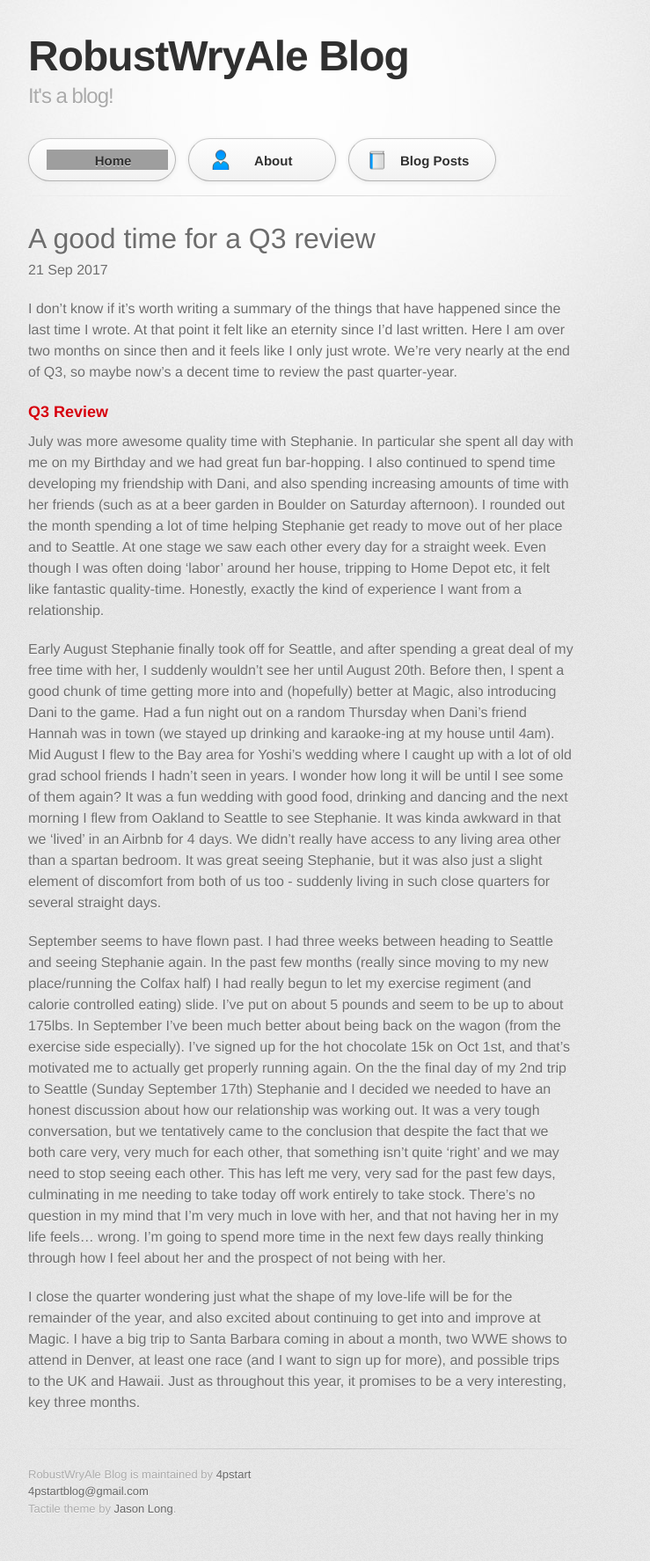
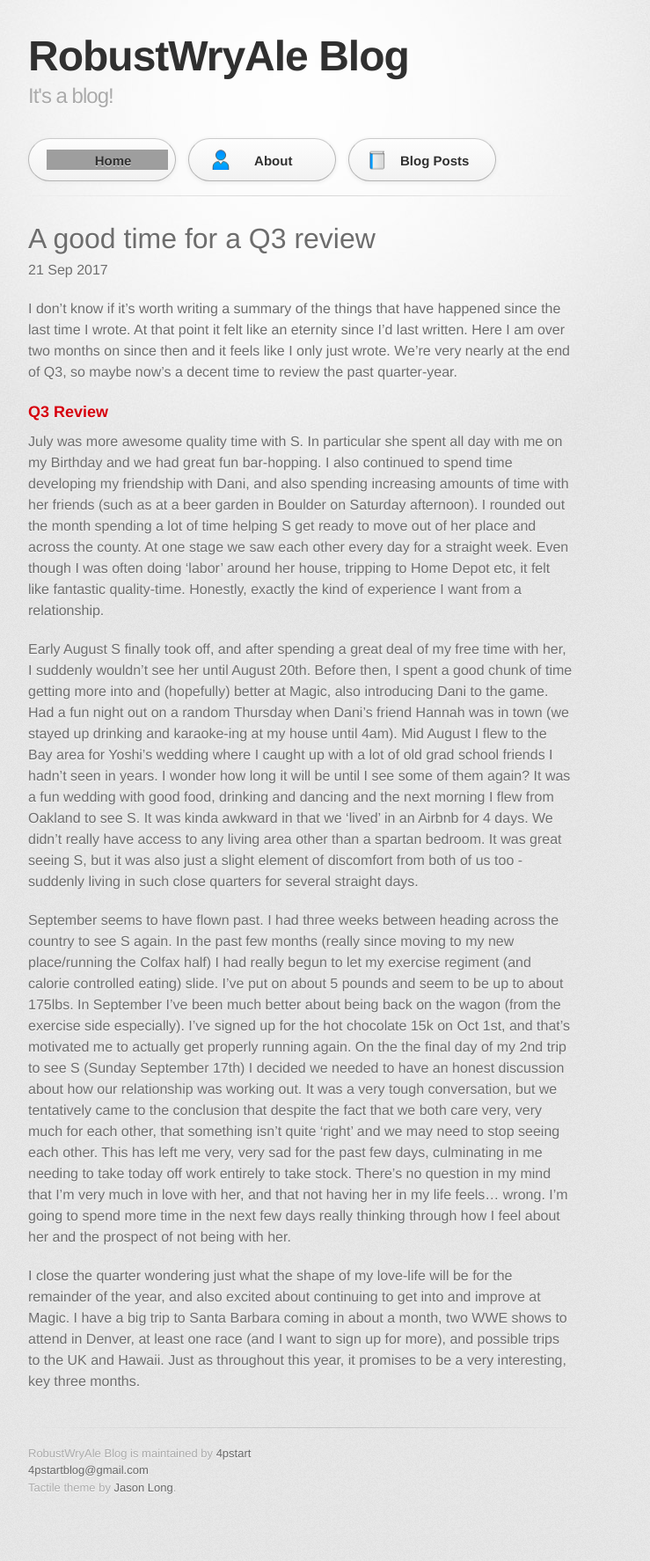
Before and after one commit to 4pstart/robustwryale, a Jekyll site: the page built from _posts/2017-09-21-two-eventful-months.md, in a window 1280 px wide. Shown: the whole page at 88% size, without its empty margins (298-1037 px from the left). Built offline with Jekyll 4.4.1, drawn with Linux system fonts in a browser that asks for light colours; some web fonts are replaced; after the commit the page ends 1750 px from its top, so only the background shows below that; grey boxes are pictures that could not be loaded.

Commit message:
Update 2017-09-21-two-eventful-months.md

```diff
--- a/_posts/2017-09-21-two-eventful-months.md
+++ b/_posts/2017-09-21-two-eventful-months.md
@@ -8,10 +8,10 @@ I don't know if it's worth writing a summary of the things that have happened si
 
 ### Q3 Review
 
-July was more awesome quality time with Stephanie. In particular she spent all day with me on my Birthday and we had great fun bar-hopping. I also continued to spend time developing my friendship with Dani, and also spending increasing amounts of time with her friends (such as at a beer garden in Boulder on Saturday afternoon). I rounded out the month spending a lot of time helping Stephanie get ready to move out of her place and to Seattle. At one stage we saw each other every day for a straight week. Even though I was often doing 'labor' around her house, tripping to Home Depot etc, it felt like fantastic quality-time. Honestly, exactly the kind of experience I want from a relationship.
+July was more awesome quality time with S. In particular she spent all day with me on my Birthday and we had great fun bar-hopping. I also continued to spend time developing my friendship with Dani, and also spending increasing amounts of time with her friends (such as at a beer garden in Boulder on Saturday afternoon). I rounded out the month spending a lot of time helping S get ready to move out of her place and across the county. At one stage we saw each other every day for a straight week. Even though I was often doing 'labor' around her house, tripping to Home Depot etc, it felt like fantastic quality-time. Honestly, exactly the kind of experience I want from a relationship.
 
-Early August Stephanie finally took off for Seattle, and after spending a great deal of my free time with her, I suddenly wouldn't see her until August 20th. Before then, I spent a good chunk of time getting more into and (hopefully) better at Magic, also introducing Dani to the game. Had a fun night out on a random Thursday when Dani's friend Hannah was in town (we stayed up drinking and karaoke-ing at my house until 4am). Mid August I flew to the Bay area for Yoshi's wedding where I caught up with a lot of old grad school friends I hadn't seen in years. I wonder how long it will be until I see some of them again? It was a fun wedding with good food, drinking and dancing and the next morning I flew from Oakland to Seattle to see Stephanie. It was kinda awkward in that we 'lived' in an Airbnb for 4 days. We didn't really have access to any living area other than a spartan bedroom. It was great seeing Stephanie, but it was also just a slight element of discomfort from both of us too - suddenly living in such close quarters for several straight days.
+Early August S finally took off, and after spending a great deal of my free time with her, I suddenly wouldn't see her until August 20th. Before then, I spent a good chunk of time getting more into and (hopefully) better at Magic, also introducing Dani to the game. Had a fun night out on a random Thursday when Dani's friend Hannah was in town (we stayed up drinking and karaoke-ing at my house until 4am). Mid August I flew to the Bay area for Yoshi's wedding where I caught up with a lot of old grad school friends I hadn't seen in years. I wonder how long it will be until I see some of them again? It was a fun wedding with good food, drinking and dancing and the next morning I flew from Oakland to see S. It was kinda awkward in that we 'lived' in an Airbnb for 4 days. We didn't really have access to any living area other than a spartan bedroom. It was great seeing S, but it was also just a slight element of discomfort from both of us too - suddenly living in such close quarters for several straight days.
 
-September seems to have flown past. I had three weeks between heading to Seattle and seeing Stephanie again. In the past few months (really since moving to my new place/running the Colfax half) I had really begun to let my exercise regiment (and calorie controlled eating) slide. I've put on about 5 pounds and seem to be up to about 175lbs. In September I've been much better about being back on the wagon (from the exercise side especially). I've signed up for the hot chocolate 15k on Oct 1st, and that's motivated me to actually get properly running again. On the the final day of my 2nd trip to Seattle (Sunday September 17th) Stephanie and I decided we needed to have an honest discussion about how our relationship was working out. It was a very tough conversation, but we tentatively came to the conclusion that despite the fact that we both care very, very much for each other, that something isn't quite 'right' and we may need to stop seeing each other. This has left me very, very sad for the past few days, culminating in me needing to take today off work entirely to take stock. There's no question in my mind that I'm very much in love with her, and that not having her in my life feels... wrong. I'm going to spend more time in the next few days really thinking through how I feel about her and the prospect of not being with her.
+September seems to have flown past. I had three weeks between heading across the country to see S again. In the past few months (really since moving to my new place/running the Colfax half) I had really begun to let my exercise regiment (and calorie controlled eating) slide. I've put on about 5 pounds and seem to be up to about 175lbs. In September I've been much better about being back on the wagon (from the exercise side especially). I've signed up for the hot chocolate 15k on Oct 1st, and that's motivated me to actually get properly running again. On the the final day of my 2nd trip to see S (Sunday September 17th) I decided we needed to have an honest discussion about how our relationship was working out. It was a very tough conversation, but we tentatively came to the conclusion that despite the fact that we both care very, very much for each other, that something isn't quite 'right' and we may need to stop seeing each other. This has left me very, very sad for the past few days, culminating in me needing to take today off work entirely to take stock. There's no question in my mind that I'm very much in love with her, and that not having her in my life feels... wrong. I'm going to spend more time in the next few days really thinking through how I feel about her and the prospect of not being with her.
 
 I close the quarter wondering just what the shape of my love-life will be for the remainder of the year, and also excited about continuing to get into and improve at Magic. I have a big trip to Santa Barbara coming in about a month, two WWE shows to attend in Denver, at least one race (and I want to sign up for more), and possible trips to the UK and Hawaii. Just as throughout this year, it promises to be a very interesting, key three months.
```
